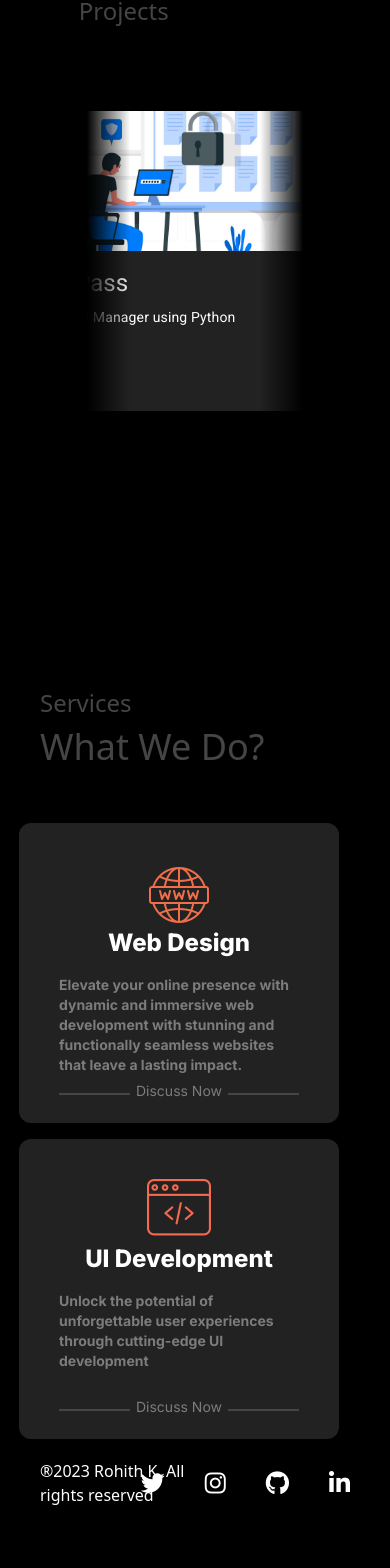
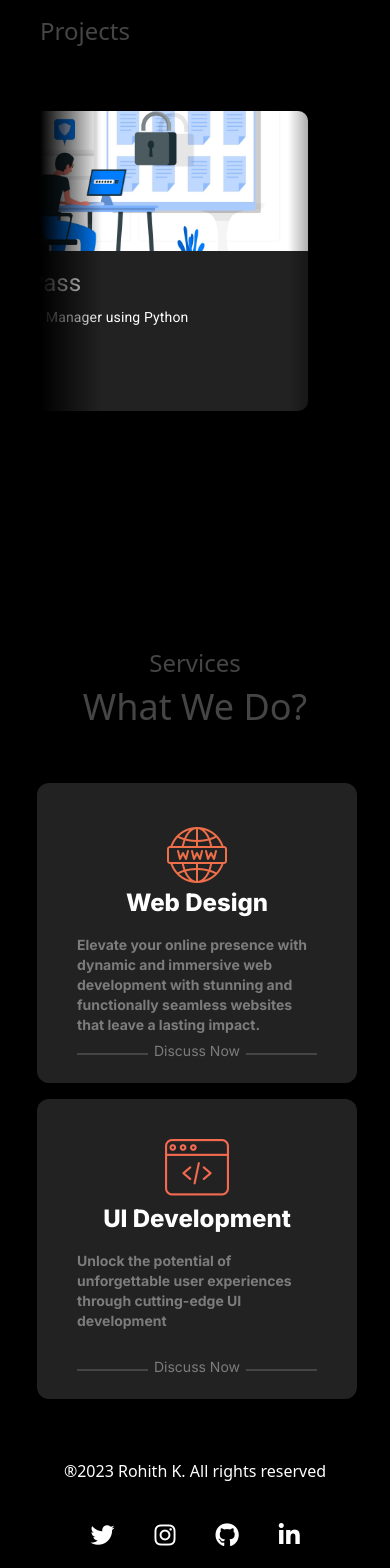
Before and after one commit to Rohithk2003/portfolio, a Next.js app: page / in a window 390 px wide. Shown: the part 1762-3330 px from the top of the page. Before the commit the page ends 3297 px from the top, so only its background shows below. Built offline with nearby package versions, Linux system fonts and the light colour scheme; what tailwindcss-animated would draw is missing.

Commit message:
Update Project component styling and layout in Project.js-fixed mobile responsiveness

```diff
--- a/components/Project.js
+++ b/components/Project.js
@@ -146,9 +146,11 @@ export default function Project() {
 	});
 
 	return (
-		<div className="flex flex-col justify-center items-center h-[100vh] gap-10 md:p-20 p-10 ">
-			<p className="text-2xl text-start text-[#454545] w-3/4">Projects</p>
-			<div className="flex flex-row p-5 gap-10 justify-center  items-center w-full">
+		<div className="flex flex-col justify-center items-center md:h-[100vh] h-svh gap-10 md:p-20 p-10 ">
+			<p className="text-2xl text-start text-[#454545] md:w-3/4 w-full ">
+				Projects
+			</p>
+			<div className="flex flex-row md:p-5 p-0 gap-10 justify-center  items-center w-full">
 				<div className="scroller ">
 					<ul className="tag-list scroller__inner">
 						{projects.map((project) => {
--- a/components/footer.js
+++ b/components/footer.js
@@ -3,13 +3,21 @@ export default function Footer() {
 		<footer>
 			<div
 				className={
-					"flex flex-wrap flex-row justify-between w-full h-24 align-middle items-center p-10 pt-5"
+					"flex flex-wrap flex-row justify-between w-full h-24 md:gap-0 gap-10 align-middle items-center p-10 pt-5"
 				}
 			>
-				<div className={"text-[#ffffff] text-md w-1/2 "}>
+				<div
+					className={
+						"text-[#ffffff] md:text-start md:pl-10 pl-0 text-center md:w-1/2 w-full "
+					}
+				>
 					®2023 Rohith K. All rights reserved
 				</div>
-				<div className={"flex flex-row justify-end align-middle w-1/2 gap-10 "}>
+				<div
+					className={
+						"flex flex-row md:justify-end justify-center align-middle md:w-1/2 w-full gap-10 md:pb-0 pb-10"
+					}
+				>
 					<div className={"w-64"}>
 						<ul className={"flex justify-center flex-row gap-10 "}>
 							<li>
--- a/components/services.tsx
+++ b/components/services.tsx
@@ -22,7 +22,7 @@ export class ServiceCard extends Component<{ image_link: any, key: any, text: an
     render() {
         let {image_link, text, about, key} = this.props;
         return (
-            <div className={`relative w-72  h-[260px] ${inter.className}`} key={key}>
+            <div className={`relative w-72 ml-9 md:ml-0 h-[260px] ${inter.className}`} key={key}>
                 <div
                     className={"z-[900] bg-[#222222] absolute top-0 right-0  w-80 p-10 h-[300px] hover:bg-black transition-all duration-300 rounded-xl  hover:translate-y-[-50px] hover:translate-x-[-60px]"}>
                     <div className={" grid place-items-center"}>
@@ -53,10 +53,10 @@ export class ServiceCard extends Component<{ image_link: any, key: any, text: an
 
 export default function Services() {
     return (
-        <div className={"flex flex-col w-full h-full justify-center items-center md:p-20 p-10"} id={"services"}>
-            <p className={"text-2xl text-start text-[#454545]  md:w-3/4 w-full h-10"}>Services</p>
-            <p className={"text-4xl  text-start text-[#454545]  md:w-3/4 w-full h-24"}>What We Do?</p>
-            <div className={"flex w-full flex-wrap h-full flex-column justify-center gap-14 align-middle"}>
+        <div className={"flex flex-col w-full h-full justify-center items-center mb-20"} id={"services"}>
+            <p className={"text-2xl  text-[#454545]  md:w-3/4 md:text-start text-center w-full h-10"}>Services</p>
+            <p className={"text-4xl  text-[#454545]  md:w-3/4 w-full h-24 md:text-start text-center"}>What We Do?</p>
+            <div className={"flex w-full flex-wrap h-full flex-row justify-center gap-14 "}>
                 {services.map((service, index) => {
                     return (
                         <ServiceCard key={index} image_link={service.image_link} text={service.text}
--- a/styles/globals.css
+++ b/styles/globals.css
@@ -136,6 +136,11 @@
 	color: white;
 	/*	outline: 3px solid lime;*/
 }
+@media screen and (min-width: 300px) {
+	.scroller {
+		max-width: 100%;
+	}
+}
 .scroller[data-animated="true"] {
 	overflow: hidden;
 	-webkit-mask: linear-gradient(
```
